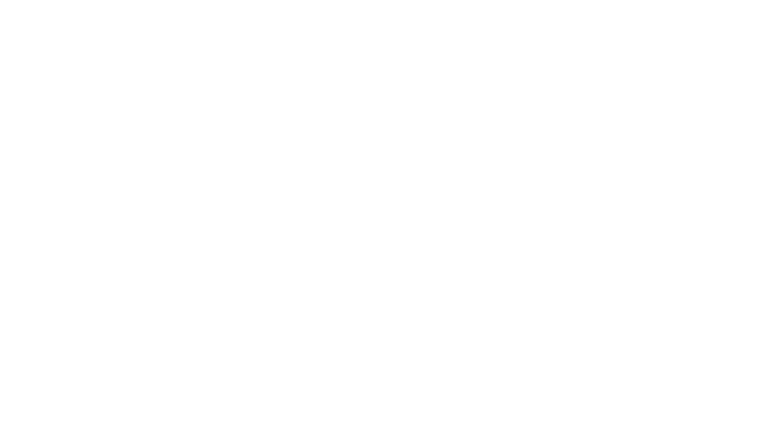
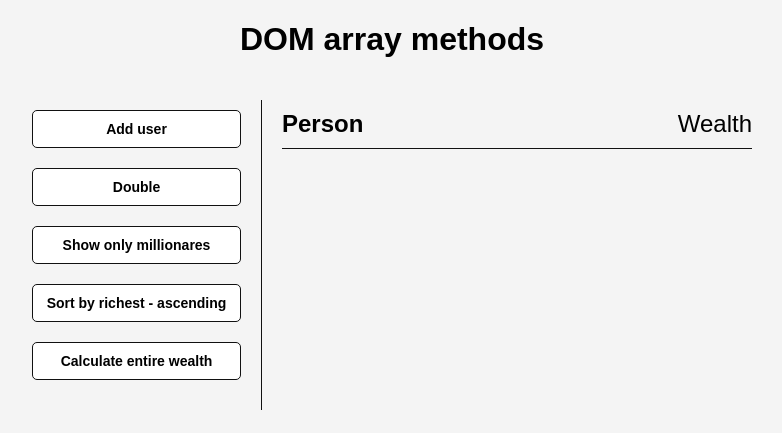
Before and after one commit to kdivus/dom-array-methods, a plain HTML site: page index.html in a window 1280 px wide. Shown: the whole page, without its empty margins (248-1030 px from the left). Drawn offline with Linux system fonts and the light colour scheme.

Commit message:
creating ui

```diff
--- a/index.html
+++ b/index.html
@@ -9,5 +9,21 @@
 </head>
 <body>
 
+    <h1>DOM array methods</h1>
+    <div class="container">
+        <aside>
+            <button id="add-user">Add user</button>
+            <button id="double">Double</button>
+            <button id="show-millionares">Show only millionares</button>
+            <button id="sort">Sort by richest - ascending</button>
+            <button id="calculate-wealth">Calculate entire wealth</button>
+        </aside>
+
+        <main id="main">
+            <h2><strong>Person</strong> Wealth</h2>
+        </main>
+    </div>
+
+    <script src="script.js"></script>
 </body>
 </html>
--- a/style.css
+++ b/style.css
@@ -0,0 +1,71 @@
+* {
+    box-sizing: border-box;
+}
+
+body {
+    background: #f4f4f4;
+    font-family: Arial, Helvetica, sans-serif;
+    display: flex;
+    flex-direction: column;
+    align-items: center;
+    min-height: 100vh;
+    margin: 0;
+}
+
+.container {
+    display: flex;
+    padding: 20px;
+    margin: 0 auto;
+    max-width: 100%;
+    width: 800px;
+}
+
+aside {
+    padding: 10px 20px;
+    width: 250px;
+    border-right: 1px solid #111;
+}
+
+button {
+    background: #fff;
+    border: solid 1px #111;
+    border-radius: 5px;
+    cursor: pointer;
+    display: block;
+    width: 100%;
+    padding: 10px;
+    margin-bottom: 20px;
+    font-weight: bold;
+    font-size: 14px;
+}
+
+main {
+    flex: 1;
+    padding: 10px 20px;
+}
+
+h2 {
+    border-bottom: 1px solid #111;
+    padding-bottom: 10px;
+    display: flex;
+    justify-content: space-between;
+    font-weight: 300;
+    margin: 0 0 20px;
+}
+
+h3 {
+    background: #fff;
+    border-bottom: 1px solid #111;
+    padding: 10px;
+    display: flex;
+    justify-content: space-between;
+    font-weight: 300;
+    margin:20px 0 0;
+}
+
+.person {
+    display: flex;
+    justify-content: space-between;
+    font-size: 20px;
+    margin-bottom: 10px;
+}
```
